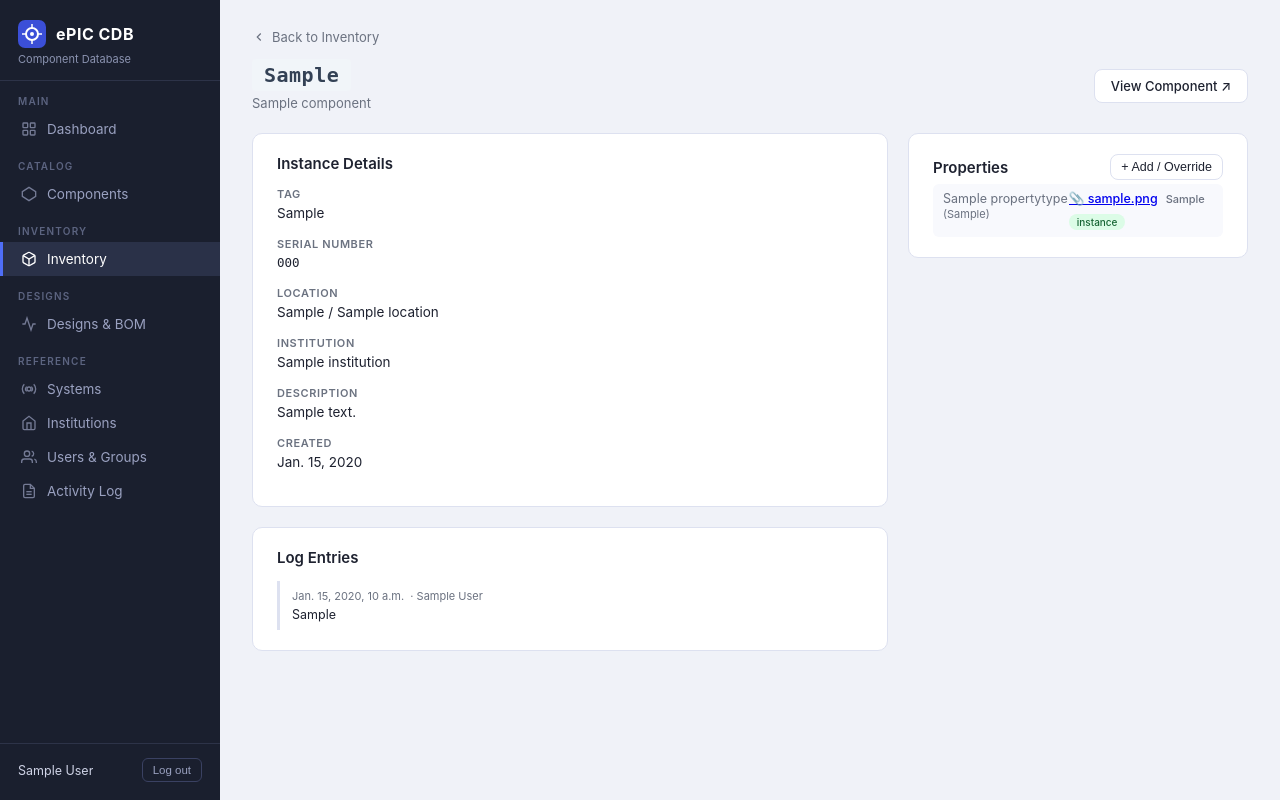
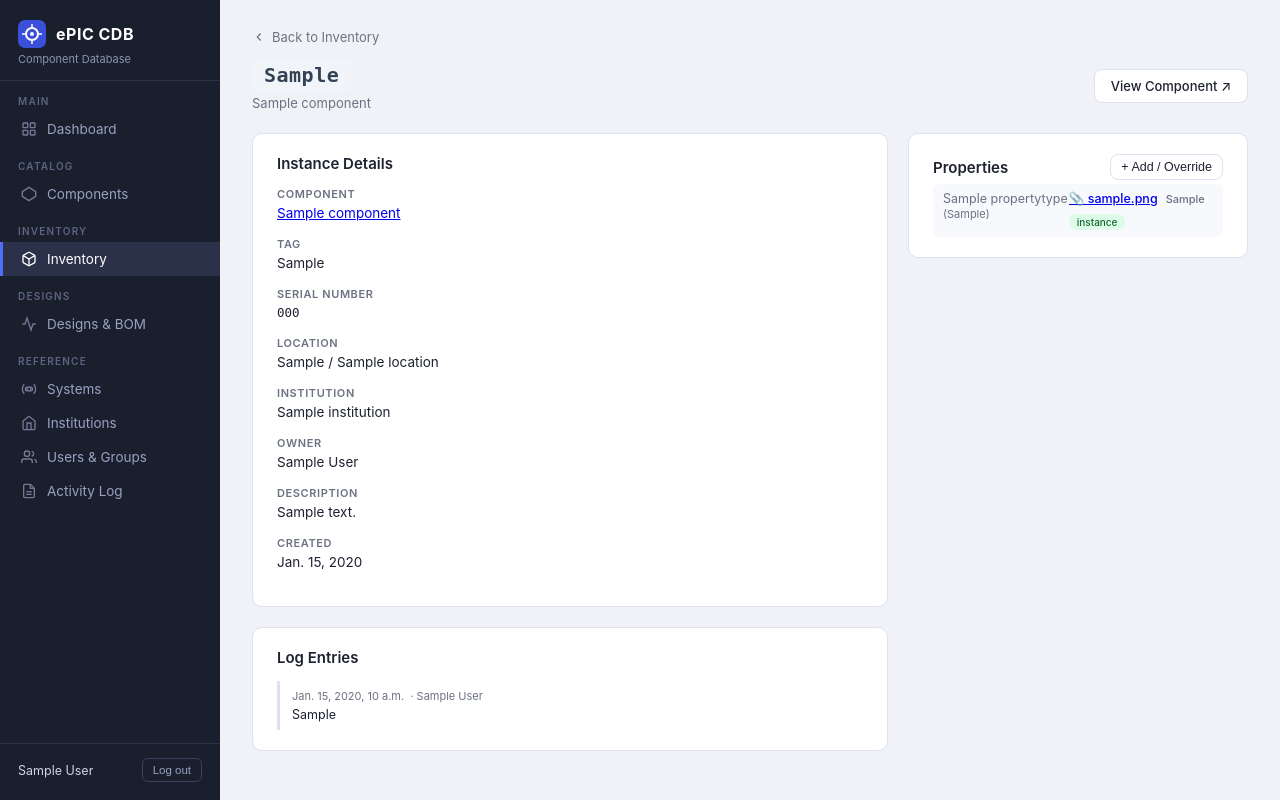
Before and after one commit to buddhasystem/epiCDB, a Django app: page /inventory/1/ in a window 1280 px wide. Run offline with Django 5.2, Linux system fonts and the light colour scheme; a user stored in the database is signed in; tables that the repository leaves empty hold one stand-in row (values such as "Sample post").

Commit message:
Multiple improvements in inventory and user panels.

```diff
--- a/cdb/management/commands/seed_cdb.py
+++ b/cdb/management/commands/seed_cdb.py
@@ -121,6 +121,9 @@ class Command(BaseCommand):
         )
         test_lab, _ = Location.objects.get_or_create(
             name="Test Lab", location_type="room", institution=uic,
+        )
+        bldg_510a, _ = Location.objects.get_or_create(
+            name="Bldg,510A", location_type="building", institution=bnl,
         )
 
         # Link each user to their home institution.
--- a/cdb/templates/cdb/inventory_detail.html
+++ b/cdb/templates/cdb/inventory_detail.html
@@ -59,6 +59,10 @@ dialog.modal::backdrop { background: rgba(20,23,34,.45); }
   <div>
     <div class="card">
       <h2>Instance Details</h2>
+      <div class="field-group">
+        <div class="field-label">Component</div>
+        <div class="field-value"><a href="{% url 'component-detail' instance.component.pk %}">{{ instance.component.name }}</a></div>
+      </div>
       {% if instance.tag %}
       <div class="field-group">
         <div class="field-label">Tag</div>
@@ -77,6 +81,18 @@ dialog.modal::backdrop { background: rgba(20,23,34,.45); }
       <div class="field-group">
         <div class="field-label">Institution</div>
         <div class="field-value">{{ instance.location.institution.name }}</div>
+      </div>
+      {% endif %}
+      {% if instance.owner_group %}
+      <div class="field-group">
+        <div class="field-label">Owner Group</div>
+        <div class="field-value"><span class="tag gray">{{ instance.owner_group }}</span></div>
+      </div>
+      {% endif %}
+      {% if instance.owner_user %}
+      <div class="field-group">
+        <div class="field-label">Owner</div>
+        <div class="field-value">{{ instance.owner_user.get_full_name|default:instance.owner_user.username }}</div>
       </div>
       {% endif %}
       {% if instance.description %}
--- a/cdb/views_web.py
+++ b/cdb/views_web.py
@@ -265,7 +265,7 @@ def inventory_list(request):
             return redirect('inventory-detail', pk=instance.pk)
 
     q           = request.GET.get('q', '')
-    institution = request.GET.get('institution', '')
+    location    = request.GET.get('location', '')
     system      = request.GET.get('system', '')
     group       = request.GET.get('group', '')
     owner       = request.GET.get('owner', '')
@@ -281,8 +281,8 @@ def inventory_list(request):
             Q(tag__icontains=q) |
             Q(serial_number__icontains=q) | Q(component__name__icontains=q)
         )
-    if institution:
-        qs = qs.filter(location__institution__abbreviation=institution)
+    if location:
+        qs = qs.filter(location_id=location)
     if system:
         qs = qs.filter(component__technical_system__name=system)
     if group:
@@ -316,14 +316,13 @@ def inventory_list(request):
     context = {
         'page_obj':     page_obj,
         'q':            q,
-        'institution':  institution,
+        'location':     location,
         'system':       system,
         'group':        group,
         'owner':        owner,
         'sort':         sort,
         'dir':          direction,
         'sort_qs':      sort_qs,
-        'institutions': Institution.objects.all(),
         'systems':      TechnicalSystem.objects.order_by('name'),
         'groups':       Group.objects.order_by('name'),
         'users':        User.objects.order_by('username'),
@@ -536,7 +535,7 @@ def system_detail(request, pk):
             return redirect(url)
 
     q           = request.GET.get('q', '')
-    institution = request.GET.get('institution', '')
+    location    = request.GET.get('location', '')
     group       = request.GET.get('group', '')
     owner       = request.GET.get('owner', '')
 
@@ -552,8 +551,8 @@ def system_detail(request, pk):
             Q(tag__icontains=q) |
             Q(serial_number__icontains=q) | Q(component__name__icontains=q)
         )
-    if institution:
-        qs = qs.filter(location__institution__abbreviation=institution)
+    if location:
+        qs = qs.filter(location_id=location)
     if group:
         qs = qs.filter(owner_group__name=group)
     if owner:
@@ -564,12 +563,12 @@ def system_detail(request, pk):
     context = {
         'page_obj':     page_obj,
         'q':            q,
-        'institution':  institution,
+        'location':     location,
         'system':       system.name,
         'group':        group,
         'owner':        owner,
         'page_title':   'Inventory — ' + system.name,
-        'institutions': Institution.objects.all(),
+        'locations':    Location.objects.select_related('institution').order_by('name'),
         'systems':      TechnicalSystem.objects.order_by('name'),
         'groups':       Group.objects.order_by('name'),
         'users':        User.objects.order_by('username'),
@@ -595,7 +594,7 @@ def user_list(request):
 
     users = User.objects.exclude(username='admin').select_related(
         'profile__institution',
-    )
+    ).prefetch_related('groups')
     if group:
         users = users.filter(groups__name=group)
     if institution:
```
Also changed, not shown: cdb/templates/cdb/inventory.html (+5 -7 lines), cdb/templates/cdb/users.html (+6 -1 lines).
